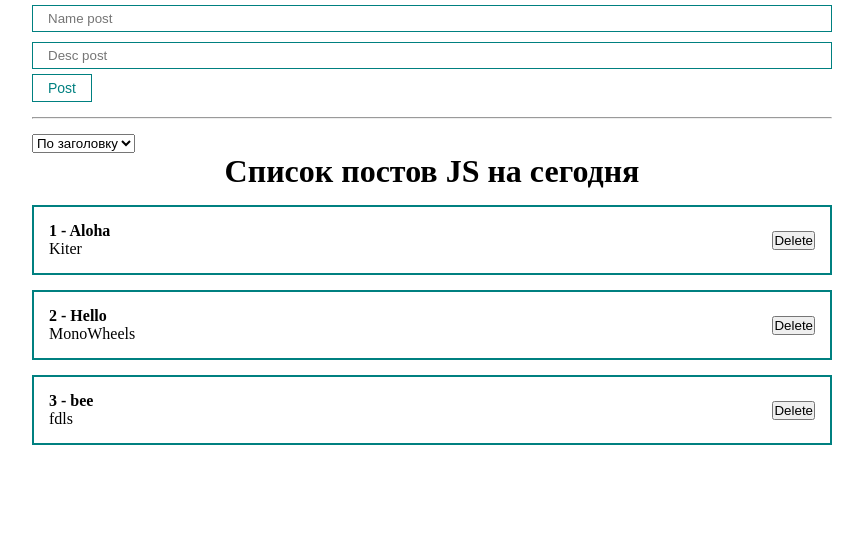
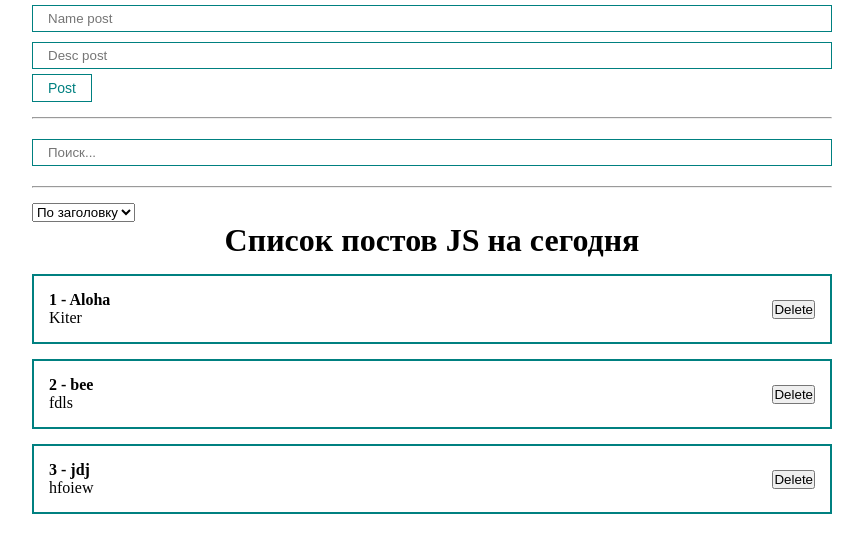
Before and after one commit to migel1976/react_study, a React (Create React App) app: page / in a window 1280 px wide. Shown: the top 552 px of the page, without its empty margins (208-1071 px from the left). Built offline with nearby package versions, Linux system fonts and the light colour scheme.

Commit message:
wrong way use sorting

```diff
--- a/src/App.js
+++ b/src/App.js
@@ -1,17 +1,19 @@
-import React,{useState, useRef} from 'react'
+import React,{useState, useRef, useMemo} from 'react'
 import PostList from './components/PostList'
 import PostForm from './components/PostForm'
 import MySelect from './components/UI/select/MySelect'
+import MyInput from './components/UI/input/MyInput'
 
 import './style/App.css'
 
 export function App(){
 	const [posts, setPosts]=useState([
 			{id:1, title:'Aloha', body:'Kiter'},
-			{id:2, title:'Hello', body:'MonoWheels'},
-			{id:3, title:'bee', body:'fdls'},
+			{id:2, title:'bee', body:'fdls'},
+			{id:3, title:'jdj', body:'hfoiew'},
 	])
 	const [selectedSort,setSelectedSort]=useState()
+	const [searchQuery, setSearchQuery]=useState()
 
 	const createPost=(newPost)=>{
 		setPosts([...posts,newPost])
@@ -24,12 +26,35 @@
 	const sortPosts=(sort)=>{
 		console.log('App sortPosts is ', sort)
 		setSelectedSort(sort)
-		setPosts([...posts].sort((a,b)=>a[sort].localeCompare(b[sort])))
 	}
+
+	const getSortedPosts=()=>{
+		console.log('getSortedPosts')
+		if(selectedSort){
+			return [...posts].sort((a,b)=>a[selectedSort].localeCompare(b[selectedSort]))
+		}
+		return posts
+	}
+
+	const sortedPosts=getSortedPosts()
+
+	// const sortedPosts=useMemo(()=>{
+	// 	console.log('getSortedPosts')
+	// 	if(selectedSort){
+	// 		return [...posts].sort((a,b)=>a[selectedSort].localeCompare(b[selectedSort]))
+	// 	}
+	// 	return posts
+	// },[selectedSort,posts])
 
 	return(
 		<div className='App'>
 			<PostForm create={createPost} />
+			<hr style={{margin:'15px 0'}} />
+			<MyInput
+				placeholder='Поиск...'
+				value={searchQuery}
+				onChange={e=>setSearchQuery(e.target.value)}
+			/>
 			<hr style={{margin:'15px 0'}} />
 			<MySelect
 				value={selectedSort}
@@ -43,7 +68,7 @@
 
 			{/* Условная отрисовка */}
 			{posts.length > 0
-				? <PostList remove={removePost} posts={posts} title='Список постов JS на сегодня' />
+				? <PostList remove={removePost} posts={sortedPosts} title='Список постов JS на сегодня' />
 				: <h1 style={{textAlign:'center'}}>Посты не найдены!!!</h1>
 					}
 		</div>
--- a/src/components/PostItem.jsx
+++ b/src/components/PostItem.jsx
@@ -1,7 +1,6 @@
 import React from 'react'
 
 const PostItem=(props)=>{
-	console.log('number is ', props.number)
 	const remove=()=>{
 		props.remove(props.post)
 	}
--- a/src/components/UI/select/MySelect.jsx
+++ b/src/components/UI/select/MySelect.jsx
@@ -1,9 +1,7 @@
 import React from 'react'
 
 const MySelect=({options, defaultValue, value, onChange})=>{
-	console.log('options',options)
 	const changeValue=(e)=>{
-		console.log('MySelect onChange is ', e.target.value)
 	 onChange(e.target.value)
 	}
 	return(
```
